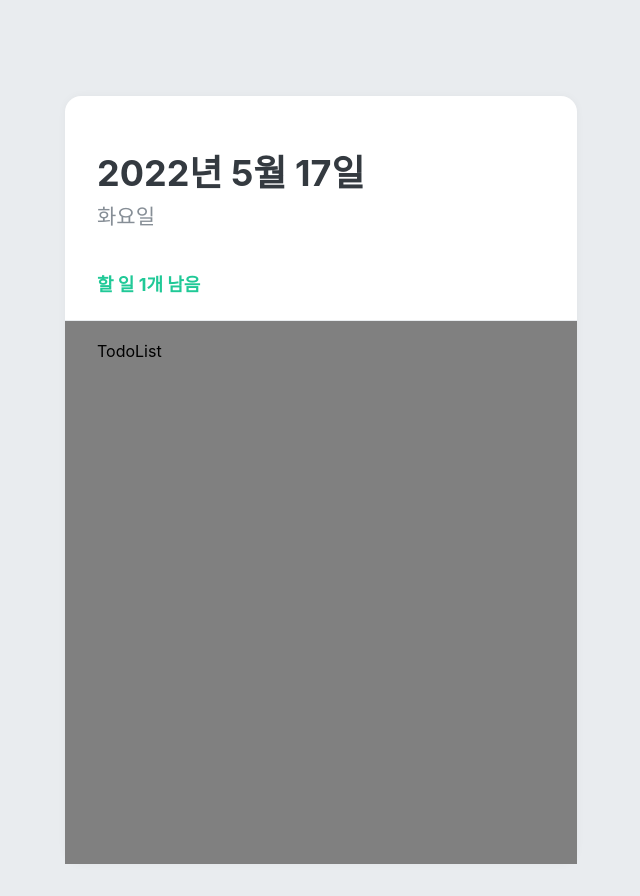
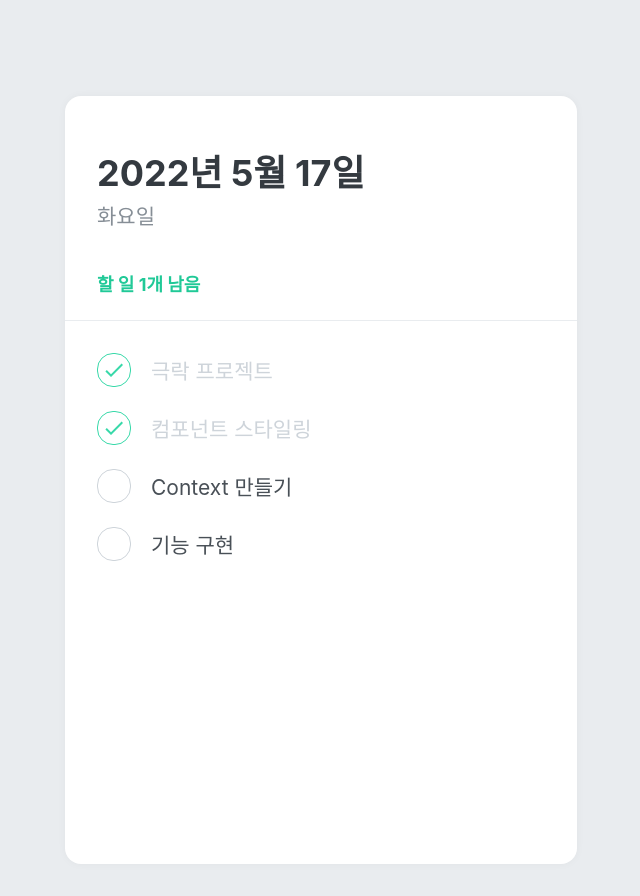
Before and after one commit to skdding3/react-todolist, a React (Create React App) app: page / in a window 1280 px wide. Shown: the whole page, without its empty margins (319-959 px from the left). Built offline with nearby package versions, Linux system fonts and the light colour scheme.

Commit message:
TodoItems

```diff
--- /dev/null
+++ b/src/components/TodoItems.js
@@ -0,0 +1,74 @@
+import React from "react";
+import styled, { css } from "styled-components";
+import { MdDone, MdDelete, MdCheckCircle } from "react-icons/md";
+
+const Remove = styled.div`
+  display: flex;
+  align-items: center;
+  justify-content: center;
+  color: #dee2e6;
+  font-size: 24px;
+  cursor: pointer;
+  &:hover {
+    color: #ff6b6b;
+  }
+  display: none;
+`;
+
+// Component Selector
+
+const TodoItemBlock = styled.div`
+  display: flex;
+  align-items: center;
+  padding-top: 12px;
+  padding-bottom: 12px;
+  &:hover {
+    ${Remove} {
+      display: initial;
+    }
+  }
+`;
+
+const CheckCircle = styled.div`
+  width: 32px;
+  height: 32px;
+  border-radius: 16px;
+  border: 1px solid #ced4da;
+  font-size: 24px;
+  display: flex;
+  align-items: center;
+  justify-content: center;
+  margin-right: 20px;
+  cursor: pointer;
+  ${(props) =>
+    props.done &&
+    css`
+      border: 1px solid #38d9a9;
+      color: #38d9a9;
+    `}
+`;
+
+const Text = styled.div`
+  flex: 1;
+  font-size: 21px;
+  color: #495057;
+  ${(props) =>
+    props.done &&
+    css`
+      color: #ced4da;
+    `}
+`;
+
+function TodoItem({ id, done, text }) {
+  return (
+    <TodoItemBlock>
+      <CheckCircle done={done}>{done && <MdDone />}</CheckCircle>
+      <Text done={done}>{text}</Text>
+      <Remove>
+        <MdDelete />
+      </Remove>
+    </TodoItemBlock>
+  );
+}
+
+export default TodoItem;
--- a/src/components/TodoList.js
+++ b/src/components/TodoList.js
@@ -1,17 +1,23 @@
 import React from "react";
 import styled from "styled-components";
+import TodoItems from "./TodoItems";
 
 const TodoListBlock = styled.div`
   flex: 1;
   padding: 20px 32px;
   padding-bottom: 48px;
   overflow-y: auto;
-  // 사이즈 조정 확인
-  background: gray;
 `;
 
 function TodoList() {
-  return <TodoListBlock>TodoList</TodoListBlock>;
+  return (
+    <TodoListBlock>
+      <TodoItems text="극락 프로젝트" done={true} />
+      <TodoItems text="컴포넌트 스타일링" done={true} />
+      <TodoItems text="Context 만들기" done={false} />
+      <TodoItems text="기능 구현" done={false} />
+    </TodoListBlock>
+  );
 }
 
 export default TodoList;
```
